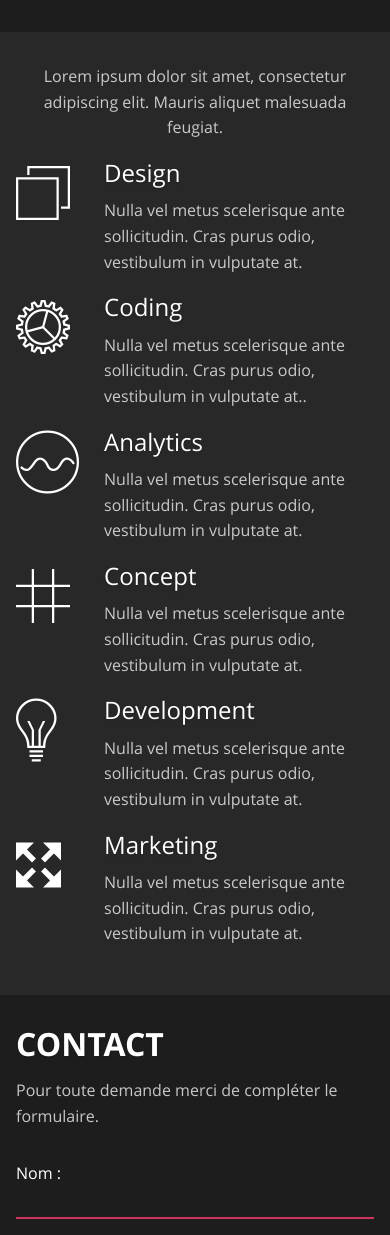
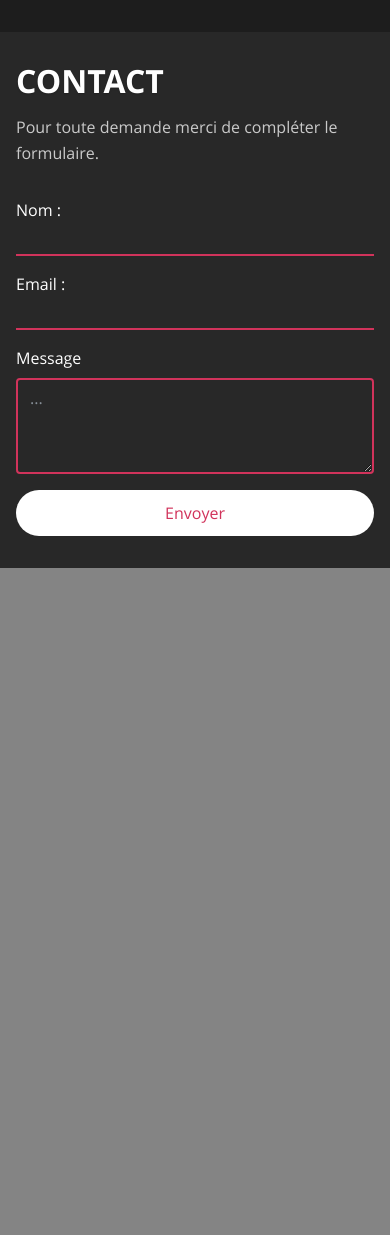
Before and after one commit to Astero-H/hamid_website, a PHP site: page / in a window 390 px wide. Shown: the part 1440-2675 px from the top of the page. After the commit the page ends 2008 px from the top, so only its background shows below. Run offline with PHP 8.4, Linux system fonts and the light colour scheme; data that the repository does not hold is empty; some web fonts are replaced.

Commit message:
Cleaning useless code

```diff
--- a/index.php
+++ b/index.php
@@ -4,7 +4,6 @@ require 'vendor/autoload.php';
 
 $dotenv = Dotenv::createImmutable(__DIR__);
 $dotenv->load();
-
 
 ?>
 <!doctype html>
@@ -15,7 +14,8 @@ $dotenv->load();
   <title><?=$_ENV["SITE_TITLE"]?> </title>
 
   <meta name="description" content="">
-  <meta name="viewport" content="width=device-width, user-scalable=no, initial-scale=1, maximum-scale=1, user-scalable=0">
+  <meta name="viewport"
+    content="width=device-width, user-scalable=no, initial-scale=1, maximum-scale=1, user-scalable=0">
 
   <!-- Twitter Meta -->
   <meta name="twitter:site" content="">
@@ -109,7 +109,6 @@ $dotenv->load();
         </div>
       </span>
     </a>
-
 
     <!-- begin of menu wrapper -->
     <div class="all-menu-wrapper" id="navbarMenu">
@@ -205,8 +204,8 @@ $dotenv->load();
             <div class="col-12 col-md-6 text-left">
               <!-- title and description -->
               <div class="title-desc">
-                <h2 class="display-4 display-title home-title bordered anim-1"><?= $_ENV['FIRSTNAME'] ?></h2>
-                <h4 class="anim-2"> <?= $_ENV['INTRO_TEXT'] ?>
+                <h2 class="display-4 display-title home-title bordered anim-1"><?=$_ENV['FIRSTNAME']?></h2>
+                <h4 class="anim-2"> <?=$_ENV['INTRO_TEXT']?>
                 </h4>
               </div>
 
@@ -267,8 +266,6 @@ $dotenv->load();
     </div>
     <!-- End of home bio -->
 
-
-
     <div class="section section-description fp-auto-height-responsive " data-section="about">
       <!-- Begin of section wrapper -->
       <div class="section-wrapper center-vh dir-col anim">
@@ -282,8 +279,7 @@ $dotenv->load();
         <div class="section-content reduced anim text-center">
           <!-- title and description -->
           <div class="btns-action anim-3" id="buttonCV">
-            <?=
-                '<a href="downloadCV.php?file=' . urlencode($_ENV['CV_FR_FILE']) . '";>
+            <?='<a href="downloadCV.php?file=' . urlencode($_ENV['CV_FR_FILE']) . '";>
                   <img class="myCV" src="public/img/misc/CV.png" title="Download" alt="Download"/>
                 </a>'?>
           </div>
@@ -292,13 +288,8 @@ $dotenv->load();
       <!-- End of section wrapper -->
     </div>
 
-
-
-
-
     <!-- End of section wrapper -->
     <!-- <section class="cd-horizontal-timeline"> -->
-
 
     <!-- <div class="timeline">
       <div class="events-wrapper">
@@ -324,108 +315,6 @@ $dotenv->load();
 
     <!-- End of description section -->
 
-    <!-- Begin of list feature section -->
-    <div class="section section-list-feature fp-auto-height-responsive " data-section="services">
-      <!-- Begin of section wrapper -->
-      <div class="section-wrapper twoside anim">
-        <!-- title -->
-        <div class="section-title text-center">
-          <h2 class="display-4 display-title title-bg">Services</h2>
-          <p class="anim-2">Lorem ipsum dolor sit amet, consectetur adipiscing elit. Mauris aliquet
-            malesuada feugiat.</p>
-        </div>
-
-        <!-- text or illustration order are manipulated via Bootstrap order-md-1, order-md-2 class -->
-        <!-- begin of item -->
-        <div class="item row justify-content-between fade-1">
-          <!-- begin of column content -->
-          <div class="col-12 col-md-6 col-lg-6">
-            <!-- content -->
-            <div class="section-content">
-              <!-- a media object -->
-              <div class="media">
-                <div class="img d-flex mr-3">
-                  <i class="icon ion-ios-browsers-outline"></i>
-                </div>
-                <div class="media-body">
-                  <h4>Design</h4>
-                  <p>Nulla vel metus scelerisque ante sollicitudin. Cras purus odio,
-                    vestibulum in vulputate at.</p>
-                </div>
-              </div>
-              <!-- a media object -->
-              <div class="media">
-                <div class="img d-flex mr-3">
-                  <i class="icon ion-ios-cog-outline"></i>
-                </div>
-                <div class="media-body">
-                  <h4>Coding</h4>
-                  <p>Nulla vel metus scelerisque ante sollicitudin. Cras purus odio,
-                    vestibulum in vulputate at..</p>
-                </div>
-              </div>
-              <!-- a media object -->
-              <div class="media">
-                <div class="img d-flex mr-3">
-                  <i class="icon ion-ios-analytics-outline"></i>
-                </div>
-                <div class="media-body">
-                  <h4>Analytics</h4>
-                  <p>Nulla vel metus scelerisque ante sollicitudin. Cras purus odio,
-                    vestibulum in vulputate at.</p>
-                </div>
-              </div>
-            </div>
-          </div>
-          <!-- end of column content -->
-
-          <!-- begin of column content -->
-          <div class="col-12 col-md-6 col-lg-6">
-            <!-- content -->
-            <div class="section-content">
-              <!-- a media object -->
-              <div class="media">
-                <div class="img d-flex mr-3">
-                  <i class="icon ion-ios-grid-view-outline"></i>
-                </div>
-                <div class="media-body">
-                  <h4>Concept</h4>
-                  <p>Nulla vel metus scelerisque ante sollicitudin. Cras purus odio,
-                    vestibulum in vulputate at.</p>
-                </div>
-              </div>
-              <!-- a media object -->
-              <div class="media">
-                <div class="img d-flex mr-3">
-                  <i class="icon ion-ios-lightbulb-outline"></i>
-                </div>
-                <div class="media-body">
-                  <h4>Development</h4>
-                  <p>Nulla vel metus scelerisque ante sollicitudin. Cras purus odio,
-                    vestibulum in vulputate at.</p>
-                </div>
-              </div>
-              <!-- a media object -->
-              <div class="media">
-                <div class="img d-flex mr-3">
-                  <i class="icon ion-arrow-expand"></i>
-                </div>
-                <div class="media-body">
-                  <h4>Marketing</h4>
-                  <p>Nulla vel metus scelerisque ante sollicitudin. Cras purus odio,
-                    vestibulum in vulputate at.</p>
-                </div>
-              </div>
-            </div>
-          </div>
-          <!-- end of column content -->
-        </div>
-        <!-- end of item -->
-      </div>
-      <!-- End of section wrapper -->
-    </div>
-    <!-- End of list feature section -->
-
     <!-- Begin of contact section -->
     <div class="section section-contact fp-auto-height-responsive no-slide-arrows " data-section="contact">
 
@@ -445,7 +334,6 @@ $dotenv->load();
                     <p>Pour toute demande merci de compléter le formulaire.</p>
                   </div>
                 </div>
-
               </div>
             </div>
 
@@ -460,21 +348,22 @@ $dotenv->load();
                       id="message_form">
                       <div class="form-group name">
                         <label for="mes-name">Nom :</label>
-                        <input id="mes-name" name="name" type="text" placeholder="" class="form-control-line form-success-clean"
-                        required>
+                        <input id="mes-name" name="name" type="text" placeholder=""
+                          class="form-control-line form-success-clean" required>
                       </div>
                       <div class="form-group email">
                         <label for="mes-email">Email :</label>
-                        <input id="mes-email" type="email" placeholder="" name="email" class="form-control-line form-success-clean"
-                        required>
+                        <input id="mes-email" type="email" placeholder="" name="email"
+                          class="form-control-line form-success-clean" required>
                       </div>
                       <div class="form-group no-border">
                         <label for="mes-text">Message</label>
-                        <textarea id="mes-text" placeholder="..." name="message" class="form-control form-control-outline thick form-success-clean"
-                        required></textarea>
+                        <textarea id="mes-text" placeholder="..." name="message"
+                          class="form-control form-control-outline thick form-success-clean" required></textarea>
 
                         <div>
-                          <p class="message-ok invisible form-text-feedback form-success-visible">Votre message a été envoyé. Merci :)</p>
+                          <p class="message-ok invisible form-text-feedback form-success-visible">Votre message a été
+                            envoyé. Merci :)</p>
                         </div>
                       </div>
 
@@ -515,7 +404,7 @@ $dotenv->load();
     <div class="footer-right">
       <ul class="social">
         <li>
-          <a href= "https://github.com/Astero-H" target="_blank">
+          <a href="https://github.com/Astero-H" target="_blank">
             <i class="icon fa fa-github"></i>
           </a>
         </li>
@@ -549,4 +438,5 @@ $dotenv->load();
 
 </body>
 <script src="./public/js/timeline.js"></script>
+
 </html>
```
Lines whose indentation alone changed are shown as unchanged.
